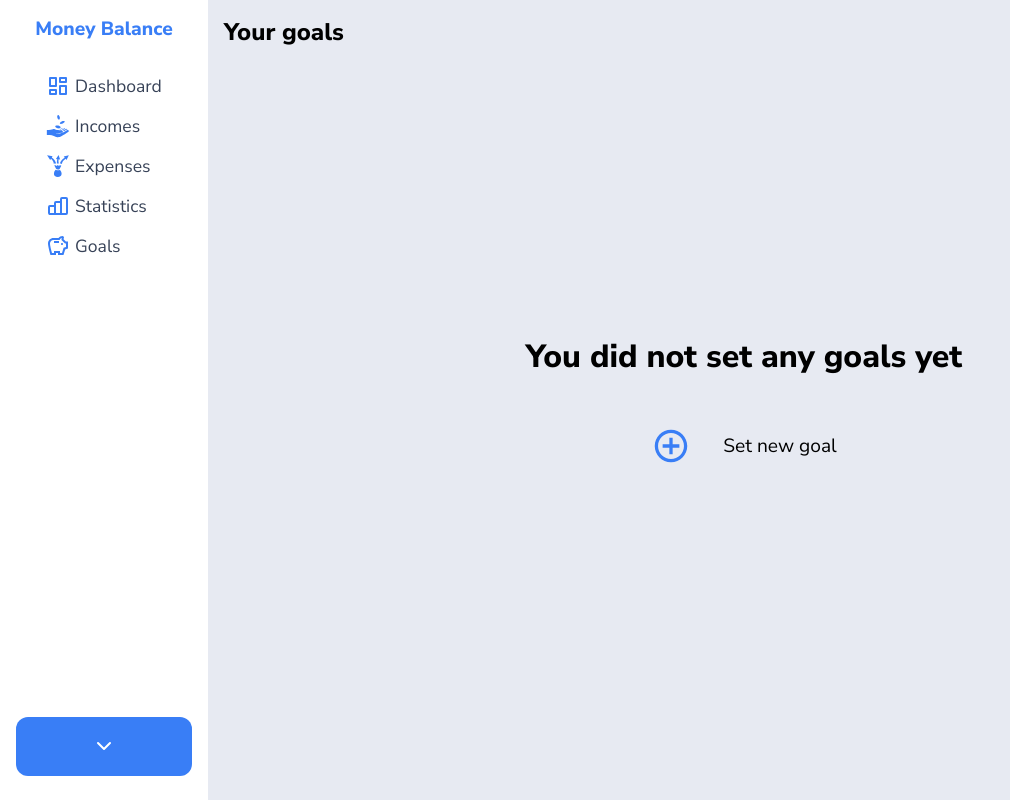
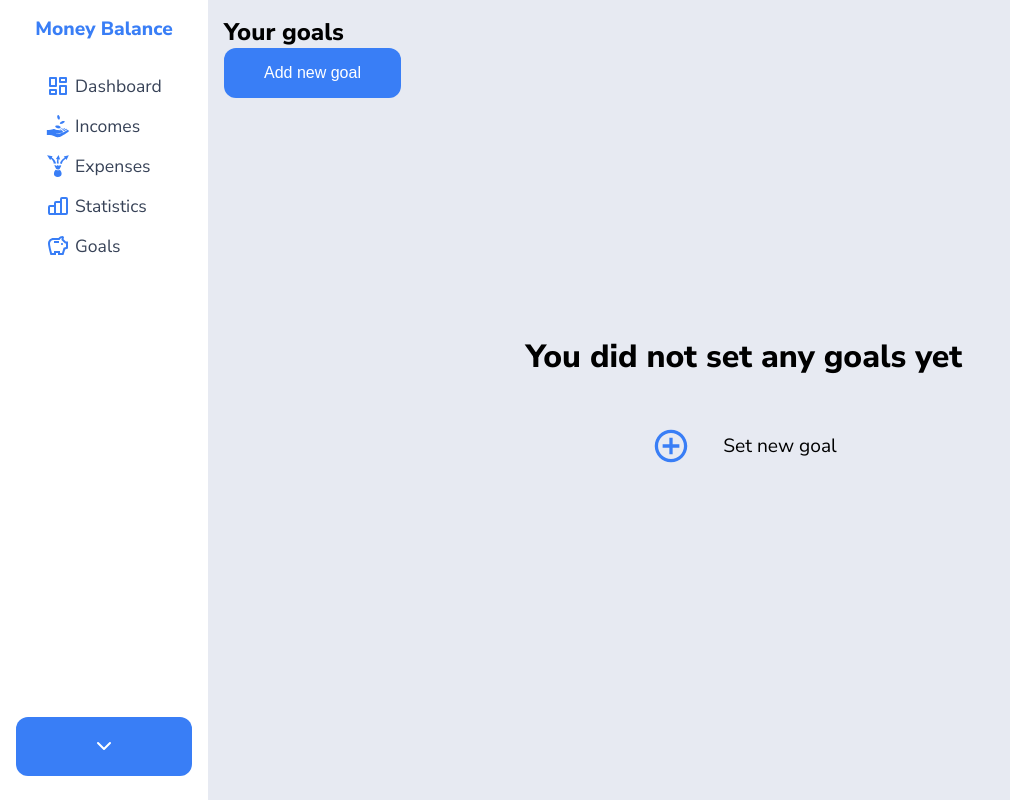
Before and after one commit to wojtek99955/money-balance, a React (Create React App) app in the folder client/: page /goals in a window 1280 px wide. Shown: the whole page, without its empty margins (0-1010 px from the left). Built offline with nearby package versions, Linux system fonts and the light colour scheme; no server answers; sample sign-in values are in the browser's storage.

Commit message:
add goal list

```diff
--- a/client/src/components/Goals/Goals.tsx
+++ b/client/src/components/Goals/Goals.tsx
@@ -4,7 +4,9 @@ import { IoMdAddCircleOutline } from "react-icons/io";
 import { useState } from "react";
 import AddGoalModal from "./AddGoalModal";
 import { AnimatePresence } from "framer-motion";
-
+import { useGetGoalsQuery } from "../../api/goalSlice";
+import GoalsList from "./GoalsList/GoalsList";
+import { Button } from "../../assets/atoms/Button";
 const NoGoalsContainer = styled.div`
   position: absolute;
   top: 0;
@@ -48,9 +50,16 @@ const Goals = () => {
   const handleOpenGoalModal = () => {
     setOpenAddGoalModal(true);
   };
+
+  const { data: goals, isLoading } = useGetGoalsQuery(undefined);
+  console.log(goals);
   return (
     <RouteContainer>
       <h2>Your goals</h2>
+      <Button onClick={handleOpenGoalModal}>Add new goal</Button>
+      {goals ? (
+        <GoalsList goals={goals} />
+      ) : (
         <NoGoalsContainer>
           <NoGoalsWrapper>
             <h3>You did not set any goals yet</h3>
@@ -60,6 +69,7 @@ const Goals = () => {
             </div>
           </NoGoalsWrapper>
         </NoGoalsContainer>
+      )}
       <AnimatePresence>
         {openAddGoalModal ? (
           <AddGoalModal setOpenAddGoalModal={setOpenAddGoalModal} />
```
Lines whose indentation alone changed are shown as unchanged.
